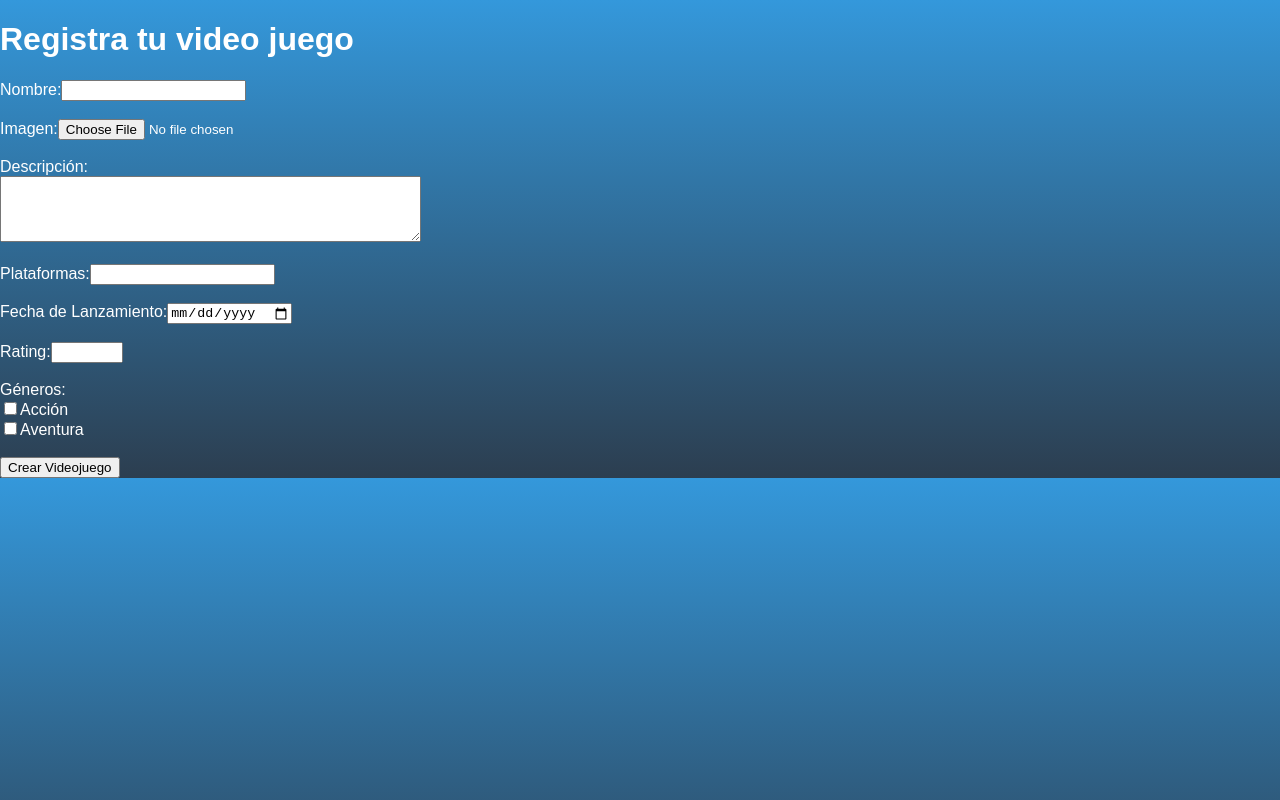
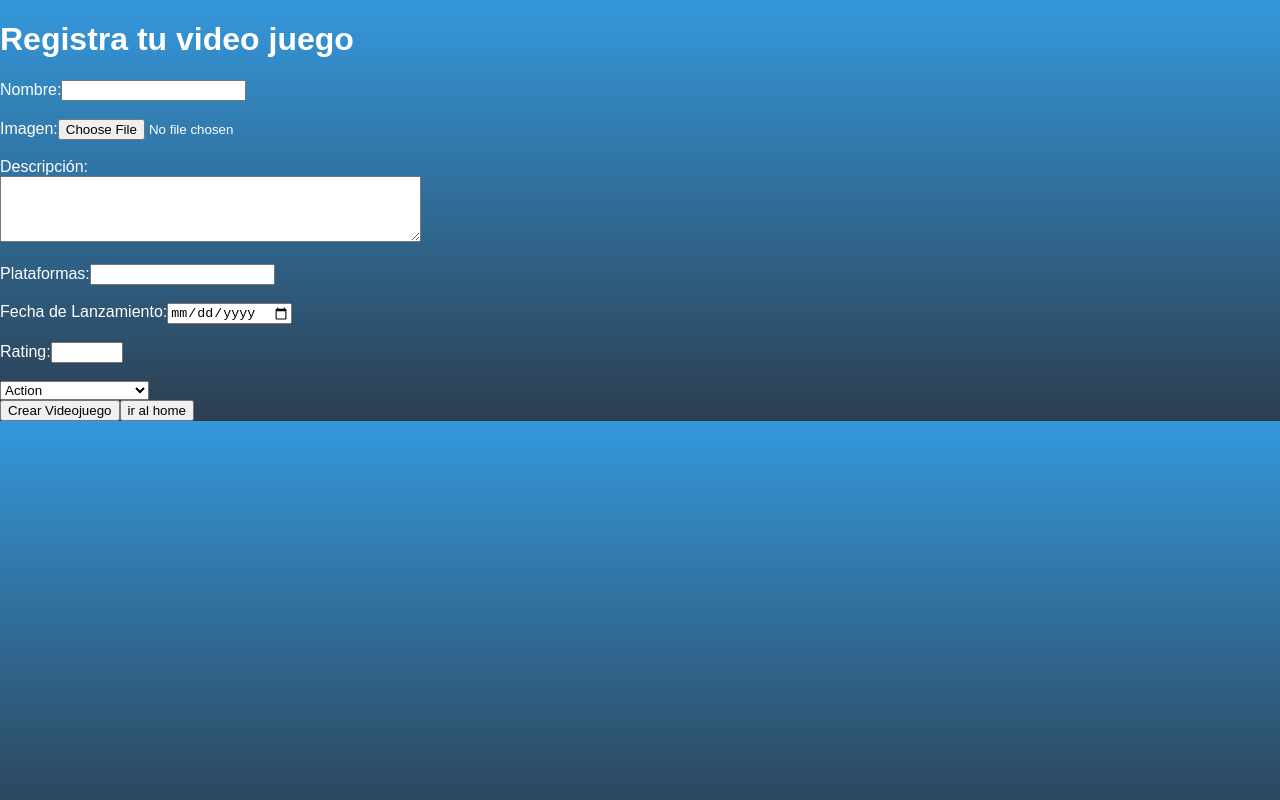
Before and after one commit to emmauelcafu/videogame_pi, a React (Create React App) app in the folder PI-Videogames-main/client/: page /form in a window 1280 px wide. Built offline with nearby package versions, Linux system fonts and the light colour scheme.

Commit message:
se hacen modificaciones del fron visula

```diff
--- a/PI-Videogames-main/client/src/components/card/card.style.css
+++ b/PI-Videogames-main/client/src/components/card/card.style.css
@@ -1,5 +1,5 @@
 .card_component{
-    background-color: #050d27;
+    background-color: #E1B3E3;
     border-radius: 8px;
     box-shadow: 0px 4px 6px rgba(0, 0, 0, 0.1);
     padding: 16px;
@@ -19,5 +19,5 @@
 }
 .Link_card{
     text-decoration: none; /* Elimina el subrayado */
-    color: #d8dcdd; /* Cambia el color a tu preferencia */
+    color: #4112AC; /* Cambia el color a tu preferencia */
 }
--- a/PI-Videogames-main/client/src/components/navbar/navnar.component.jsx
+++ b/PI-Videogames-main/client/src/components/navbar/navnar.component.jsx
@@ -1,11 +1,20 @@
-
+import { Link } from "react-router-dom";
+import Search from "../search/search.component"
 function Navbar (){
 
     return(
         <div>
             <form action="">
-            <input type="text" placeholder="buscar" />
-            <button>Buscar</button>
+
+            {/* buscnado */}
+            <Search/>
+
+
+
+            <Link to={"/form/"}>
+            <button> Crear video juegos</button>
+            </Link>
+
             </form>
         </div>
         )
--- a/PI-Videogames-main/client/src/views/detail/detail.component.jsx
+++ b/PI-Videogames-main/client/src/views/detail/detail.component.jsx
@@ -1,31 +1,40 @@
-import {useSelector} from "react-redux";
-
+import {useDispatch, useSelector} from "react-redux";
+import {useParams} from "react-router-dom"
+import{getVideogameId}from "../../redux/actions/index"
+import React,{ useEffect } from "react";
+import { Link } from "react-router-dom";
 import "./detail.style.css"
 
 function Delail(){
 
+const {id}= useParams();
+const disptch = useDispatch();
+const videoGameDetail = useSelector(state=>state.videogameId)
+useEffect(()=>{
+    disptch(getVideogameId(id));
+},[disptch,id])
 
-const videoGameDetail = useSelector(state=>state.videogame)
 // valido si el es un array para saber si hay error:
-if (!Array.isArray(videoGameDetail)) {
-    return <div>No hay datos de videojuegos disponibles.</div>;
+if (!videoGameDetail) {
+    return <div>Cargando....</div>;
 
 }
     return(
         <div className="Detail_component">
-
-
             <h1>estamos en el Detail</h1>
 
-            <p>ID:{videoGameDetail.id}</p>
-            <p>name</p>
-            <p>imagen</p>
-            <p>plataforma</p>
-            <p>description</p>
-            <p>fecha</p>
-            <p>rating</p>
-            <p>genre</p>
+            <p>ID: {videoGameDetail.id}</p>
+            <p>name: {videoGameDetail.name}</p>
+            <img className="image" src={videoGameDetail.image} alt={videoGameDetail.name} />
+            <p>plataforma: {videoGameDetail.platformNa.join(', ')}</p>
+            <p>{videoGameDetail.description}</p>
+            <p>fecha :{videoGameDetail.released}</p>
+            <p>rating: {videoGameDetail.rating}</p>
+            <p>genre: {videoGameDetail.genreNa.join(', ')}</p>
 
+                <Link to={"/home/"}>
+                <button >ir al home</button>
+                </Link>
         </div>
     )
 }
--- a/PI-Videogames-main/client/src/views/form/form.component.jsx
+++ b/PI-Videogames-main/client/src/views/form/form.component.jsx
@@ -1,3 +1,5 @@
+import { Link } from "react-router-dom";
+
 
 function Form(){
 return(
@@ -23,16 +25,44 @@ return(
                     <label htmlFor="rating">Rating:</label>
                     <input type="number" id="rating" name="rating" min="0" max="10" step="0.1"   /><br /><br />
 
-                    <label>Géneros:</label><br />
+                    {/* <label>Géneros:</label><br />
                     <input type="checkbox" id="accion" name="generos" value="Acción"   />
                     <label htmlFor="accion">Acción</label><br />
                     <input type="checkbox" id="aventura" name="generos" value="Aventura"   />
-                    <label htmlFor="aventura">Aventura</label><br />
+                    <label htmlFor="aventura">Aventura</label><br /> */}
+
+    <select name="" id="">
+
+    <option value="">Action</option>
+    <option value="">Indie</option>
+    <option value="">Adventure</option>
+    <option value="">RPG</option>
+    <option value="">Shooter</option>
+    <option value="">Casual</option>
+    <option value="">Simulation</option>
+    <option value="">Puzzle</option>
+    <option value="">Arcade</option>
+    <option value="">Platformer</option>
+    <option value="">Massively Multiplayer</option>
+    <option value="">Racing</option>
+    <option value="">Sports</option>
+    <option value="">Fighting</option>
+    <option value="">Family</option>
+    <option value="">Board Games</option>
+    <option value="">Educational</option>
+    <option value="">Card</option>
+
+    </select>
+
                     {/* Agregar más géneros según sea necesario */}
 
                     <br />
 
                     <input type="submit" value="Crear Videojuego" />
+
+                    <Link to="/home/">
+                    <button>ir al home</button>
+                    </Link>
                 </form>
 
 
```
